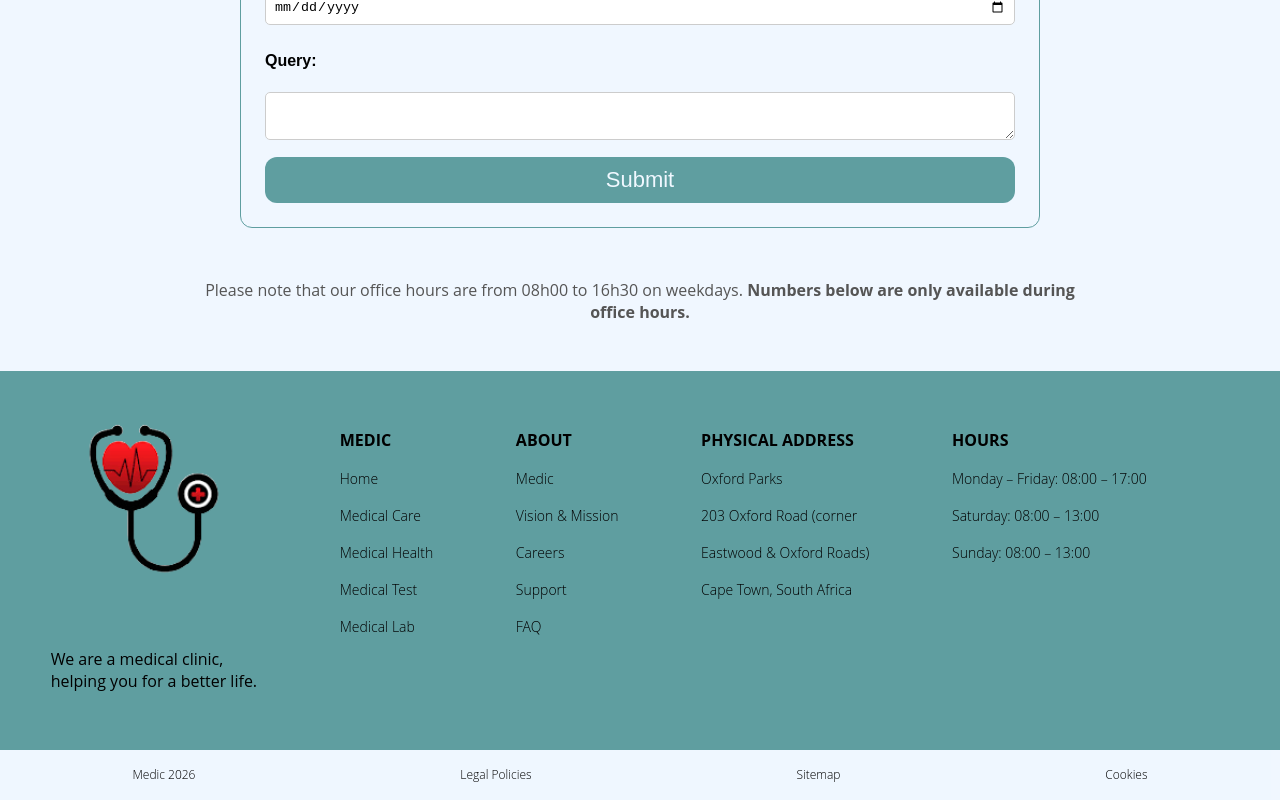
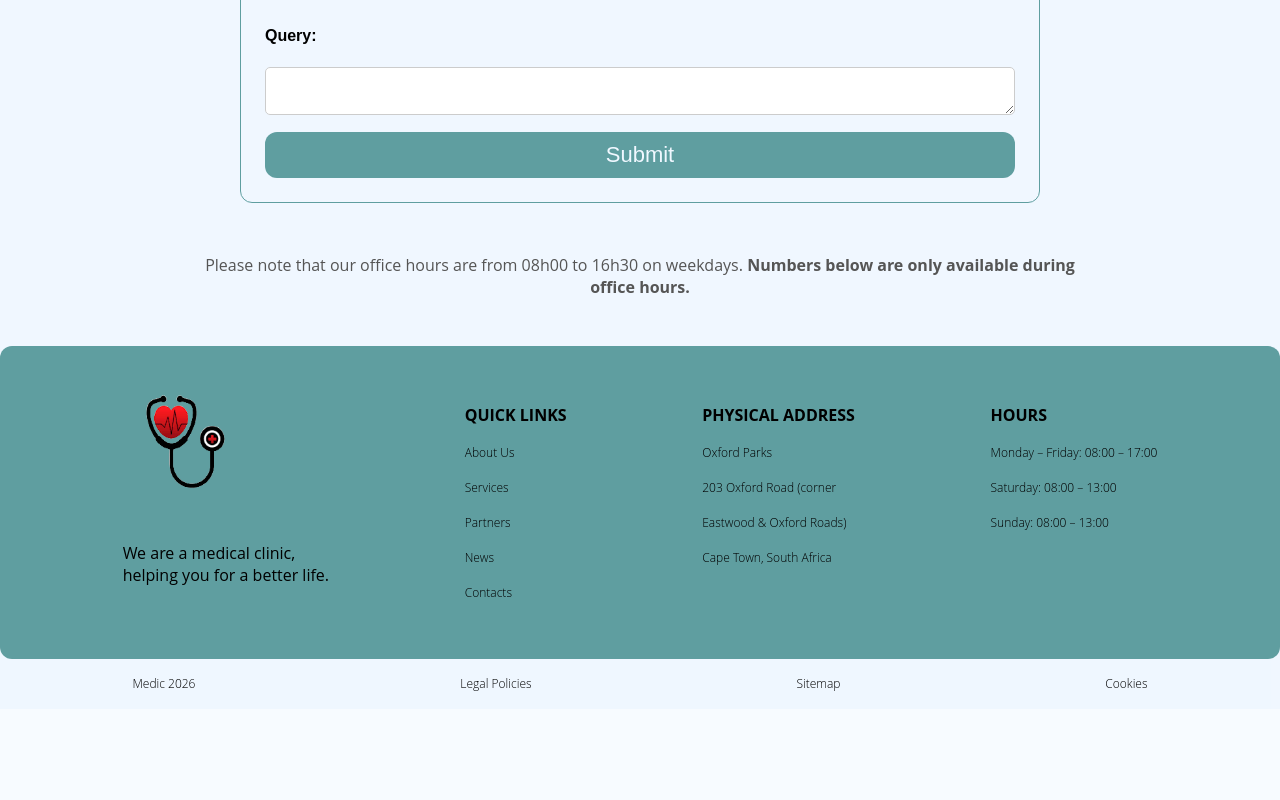
Before and after one commit to creedchina/Landing_Home-Page, a React (Vite) app: page / in a window 1280 px wide. Shown: the part 4444-5244 px from the top of the page. After the commit the page ends 5153 px from the top, so only its background shows below. Built offline with nearby package versions, Linux system fonts and the light colour scheme.

Commit message:
Completed the UI for the Laptop

```diff
--- a/src/components/AboutUs/AboutUs.css
+++ b/src/components/AboutUs/AboutUs.css
@@ -204,6 +204,14 @@
         gap: 24px;
     }
 
+    .about-content {
+        order: 1;
+    }
+
+    .about-image {
+        order: 2;
+    }
+
     .about-image,
     .about-content,
     .about-metrics {
--- a/src/components/Doctor/Doctor.css
+++ b/src/components/Doctor/Doctor.css
@@ -37,3 +37,10 @@
     margin: 0;
     line-height: 1.6;
 }
+
+@media screen and (max-width: 768px) {
+    .doctor-image>img {
+        width: 100%;
+        height: auto;
+    }
+}
--- a/src/components/Footer/Footer.css
+++ b/src/components/Footer/Footer.css
@@ -3,7 +3,8 @@
     display: flex;
     justify-content: space-evenly;
     flex-wrap: wrap;
-    gap: 24px;
+    gap: 5px;
+    border-radius: 12px;
     padding: 42px var(--page-gutter);
     min-height: 310px;
     position: relative;
@@ -13,12 +14,12 @@
     display: flex;
     flex-direction: column;
     justify-content: flex-start;
-    gap: 12px;
+    gap: 8px;
 }
 
 .footer-logo>img {
-    height: auto;
-    width: min(100%, 310px);
+    width: 125px;
+    height: 130px;
 }
 
 .footer-lists {
@@ -35,9 +36,8 @@
 }
 
 .footer-lists>li {
-    cursor: pointer;
     font-weight: 300;
-    font-size: 14px;
+    font-size: 12px;
 }
 
 .footer-ellipse1, .footer-ellipse2 {
@@ -59,8 +59,11 @@
     height: 50px;
 }
 
-.footer-bottom>p {
-    cursor: pointer;
+.footer-medic a{
+    font-weight: 300;
+    font-size: 12px;
+    text-decoration: none;
+    color: black;
 }
 
 @media screen and (max-width: 768px) {
--- a/src/components/Footer/Footer.jsx
+++ b/src/components/Footer/Footer.jsx
@@ -5,8 +5,16 @@ import Medical_Log from "../../assets/images/Medical_Log.png"
 // import linkedIn_icon from "../../assets/icons/linkedIn_icon.png"
 // import twitter_icons from "../../assets/icons/twitter_icons.png"
 // import search_icon from "../../assets/icons/search_icon.png"
+// import { Link } from "react-router-dom"
 
-const Footer = () => {
+function Footer(){
+    const handleScroll = (e, id) => {
+        e.preventDefault();
+        const element = document.getElementById(id);
+        if(element){
+            element.scrollIntoView({behavior: 'smooth'});
+        }
+    };
     return (
         <>
             <div className="footer-container">
@@ -17,17 +25,29 @@ const Footer = () => {
                 </div>
 
                 <div className="footer-medic">
+
                     <ul className="footer-lists">
-                        <li>Medic</li>
-                        <li>Home</li>
-                        <li>Medical Care</li>
-                        <li>Medical Health</li>
-                        <li>Medical Test</li>
-                        <li>Medical Lab</li>
+                        <li>Quick Links</li>
+                            <a href = "#about" onClick={(e) => handleScroll(e, "about")}>
+                                About Us
+                            </a>
+                            <a href = "#services" onClick={(e) => handleScroll(e, "services")}>
+                                Services
+                            </a>
+                            <a href = "#partners" onClick={(e) => handleScroll(e, "partners")}>
+                                Partners
+                            </a>
+                            <a href = "#news" onClick={(e) => handleScroll(e, "news")}>
+                                News
+                            </a>
+                            <a href = "#contacts" onClick={(e) => handleScroll(e, "contacts")}>
+                                Contacts
+                            </a>
                     </ul>
+
                 </div>
 
-                <div className="footer-about">
+                {/* <div className="footer-about">
                     <ul className="footer-lists">
                         <li>About</li>
                         <li>Medic</li>
@@ -36,7 +56,7 @@ const Footer = () => {
                         <li>Support</li>
                         <li>FAQ</li>
                     </ul>
-                </div>
+                </div> */}
 
                 <div className='footer-address'>
 
@@ -72,20 +92,20 @@ const Footer = () => {
                     </ul>
                 </div> */}
 
-                <div className="footer-social-media">
+                {/* <div className="footer-social-media">
 
                     <ul className="footer-lists">
 
-            {/* <div className="navbar-icons">
+            <div className="navbar-icons">
                 <Link to = "/"><img src = {facebook_icon} alt="facebook-icon" className="facebook-icon " /></Link>
                 <Link to = "/"><img src = {insta_icon} alt="insta_icon" className="insta_icon" /></Link>
                 <Link to = "/"><img src = {linkedIn_icon} alt="linkedIn_icon" className="linkedIn_icon" /></Link>
                 <Link to = "/"><img src = {twitter_icons} alt="twitter_icons" className="twitter_icons" /></Link>
                 <Link to = "/"><img src = {search_icon} alt="search_icon" className="search_icon" /></Link>
-            </div>  */}
+            </div>
 
                     </ul>
-                </div>
+                </div> */}
 
             </div>
 
--- a/src/components/NavBar/NavBar.jsx
+++ b/src/components/NavBar/NavBar.jsx
@@ -24,12 +24,24 @@ function NavBar(){
             </div>
 
             <div className="navbar-items">
-                <a href="#home" onClick={(e) => handleScroll(e, 'home')}>Home</a>
-                <a href="about" onClick={(e) => handleScroll(e, 'about')}>About Us</a>
-                <a href="#services" onClick={(e) => handleScroll(e, 'services')}>Services</a>
-                <a href="#partners" onClick={(e) => handleScroll(e, 'partners')}>Partners</a>
-                <a href="#news" onClick={(e) => handleScroll(e, 'news')}>News</a>
-                <a href="#contacts" onClick={(e) => handleScroll(e, 'contacts')}>Contacts</a>
+                <a href="#home" onClick={(e) => handleScroll(e, 'home')}>
+                    Home
+                </a>
+                <a href="#about" onClick={(e) => handleScroll(e, 'about')}>
+                    About Us
+                </a>
+                <a href="#services" onClick={(e) => handleScroll(e, 'services')}>
+                    Services
+                </a>
+                <a href="#partners" onClick={(e) => handleScroll(e, 'partners')}>
+                    Partners
+                </a>
+                <a href="#news" onClick={(e) => handleScroll(e, 'news')}>
+                    News
+                </a>
+                <a href="#contacts" onClick={(e) => handleScroll(e, 'contacts')}>
+                    Contacts
+                </a>
             </div>
 
             <button className="menu-btn">
--- a/src/components/Testimonials/Testimonials.css
+++ b/src/components/Testimonials/Testimonials.css
@@ -2,7 +2,6 @@
 .testimonial-container{
     text-align: center;
     padding: 30px var(--page-gutter);
-    background-color: transparent;
 }
 
 .testimonial-container>h3{
@@ -51,7 +50,7 @@
 }
 
 .testimonial-card> span{
-    font-size: 15px;
+    font-size: 16px;
     font-weight: 600;
     color: #1a1a1a;
 }
--- a/src/components/Testimonials/Testimonials.jsx
+++ b/src/components/Testimonials/Testimonials.jsx
@@ -18,7 +18,7 @@ const Testimonials = () => {
 
                 <div className="testimonial-card">
                     <img src={medical_Patient_1} alt="medical_Patient_1"/>
-                    <p>"The doctors were incredibly professional and caring.<br />
+                    <p>"The doctors were incredibly professional and caring.
                      I received excellent treatment from start to finish."</p>
                     <span>— Sarah M.</span>
                 </div>
```
